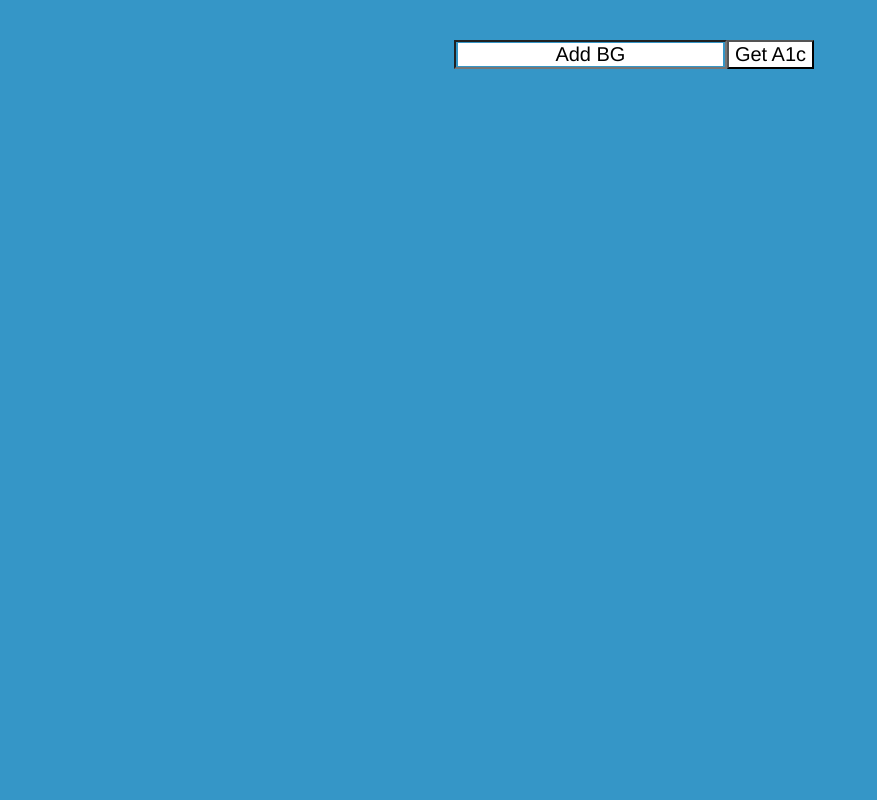
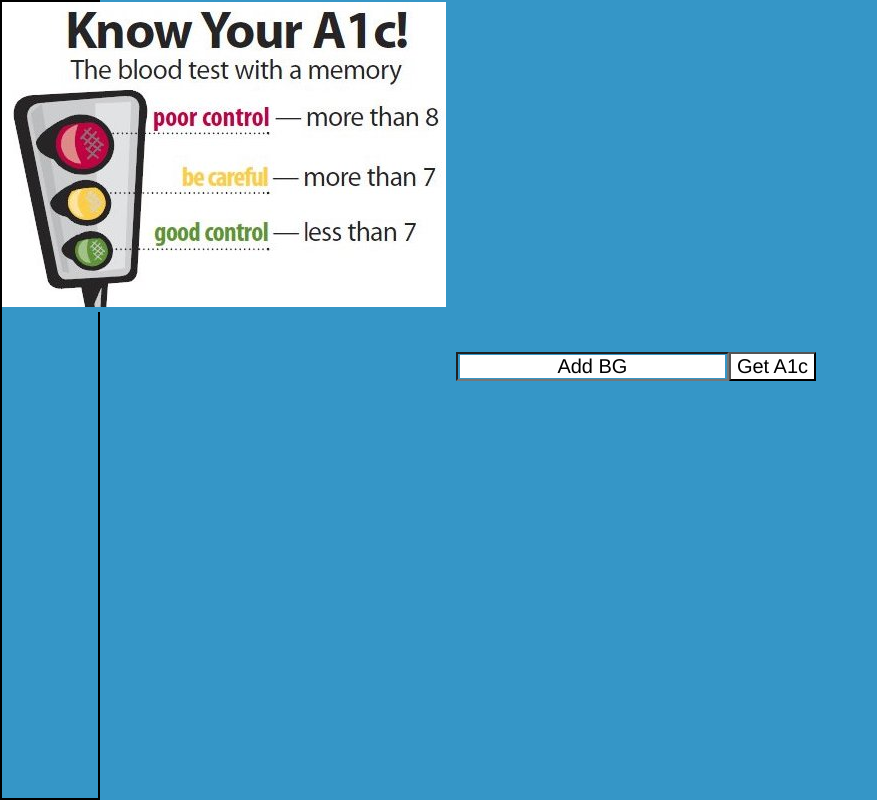
Before and after one commit to rsoghall/a1c, a React (Create React App) app: page / in a window 1280 px wide. Shown: the whole page, without its empty margins (0-877 px from the left). Built offline with nearby package versions, Linux system fonts and the light colour scheme.

Commit message:
edit button now working, image added but needs editing

```diff
--- a/src/App.css
+++ b/src/App.css
@@ -32,15 +32,16 @@ input::placeholder {color: black; background-color: white}
 button {
     background-color: white;
 }
-/* .box {
+.box {
     margin-left: 0px;
-    height: 100%;
+
+    height: 100vh;
     width: 100px;
     border: 2px solid black;
     display: flex;
     flex-direction: column;
     flex-wrap: none;
     align-content: stretch;
-    justify-content: flex-start;
+    justify-content: center;
     align-items: flex-start;
-  } */
+  }
--- a/src/App.js
+++ b/src/App.js
@@ -2,7 +2,7 @@ import React, { Component } from 'react';
 import './App.css';
 import CalcResults from './Components/CalcResults'
 import axios from 'axios';
-
+import image1 from'./images/a1c.jpg'
 
 class App extends Component {
   constructor () {
@@ -14,6 +14,7 @@ class App extends Component {
     }
     this.handleDeleteBG = this.handleDeleteBG.bind(this);
     this.handleEditBG = this.handleEditBG.bind(this);
+    this.handleInputBG = this.handleInputBG.bind(this);
   }
 
 
@@ -64,8 +65,17 @@ class App extends Component {
     }
 
     handleEditBG(i){
+      let A1c=(46.7 + +this.state.BG)/28.7
+
+    this.setState({
+      A1c: A1c
+    })
+      let updateObj ={
+        BG: this.state.BG,
+        A1c: A1c.toFixed(1)
+      }
       console.log('EditBG :: ' + this.state.result)
-      axios.put(`/api/result`+i)
+      axios.put(`/api/result/`+i, updateObj)
       .then((response)=>{
         this.setState({
           result: response.data
@@ -88,17 +98,21 @@ class App extends Component {
   render() {
     const mappedResults =this.state.result.map((eachResultsObj, index) => {
       return (
-        <CalcResults key={index} result={eachResultsObj} onDeleteClick={(i) => this.handleDeleteBG(index) }/>
+        <CalcResults key={index} result={eachResultsObj} onDeleteClick={(i) => this.handleDeleteBG(index)}
+        onEditClick={(i) => this.handleEditBG(index)}
+        updateBGClick={this.handleInputBG}/>
+
       )
-        // *** How do I add the this this.handleEditBG here so it will pull from CalcResults: <button onClick={props.onEditClick}>Edit</button>
-
-      // const mappedResults =this.state.result.map((eachResultsObj, index) => {
-      //   return (
-      //     <CalcResults key={index} result={eachResultsObj} onEditClick={() => this.handleEditBG(index)}/>
-      //   )
     })
 
     return (
+      <div className="box">
+      <div>
+      <img src={image1} alt="A1c"/>
+      {/* <img src="https://glucosetracker-assets.s3.amazonaws.com/media/editor-uploads/a1c.jpg" alt="A1c2"/> */}
+      </div>
+
+
       <div className="App">
 
 
@@ -108,13 +122,13 @@ class App extends Component {
           value={this.state.BG}
           placeholder={'Add BG'}/>
           <button onClick={() => this.handleAddBG()}>Get A1c</button>
-          {/* <div className="box">THis is a test</div> */}
+
       </div>
         {this.state.A1c}
         {mappedResults}
 
       </div>
-
+      </div>
     );
 
   }
--- a/src/Components/CalcResults.js
+++ b/src/Components/CalcResults.js
@@ -7,7 +7,7 @@ const CalcResults = (props) => {
             <h1>A1c: {props.result.A1c}</h1>
             <button onClick={props.onDeleteClick}>Delele</button>
             <button onClick={props.onEditClick}>Edit</button>
-
+            <input onChange={(e)=> props.updateBGClick(e.target.value)}/>
 
         </div>
     )
```
Also changed, not shown: src/images/a1c.jpg (added), 1 other file (tests, documents, lock files or other folders).
